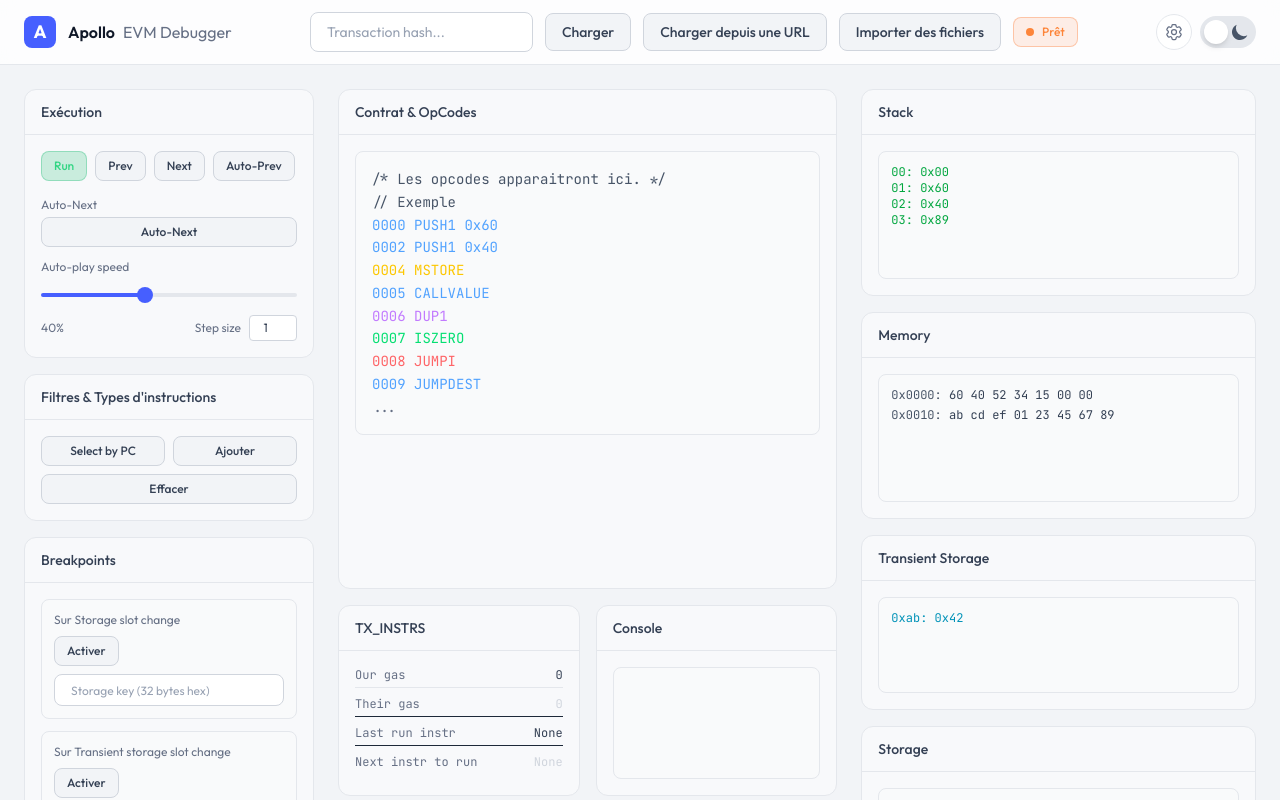
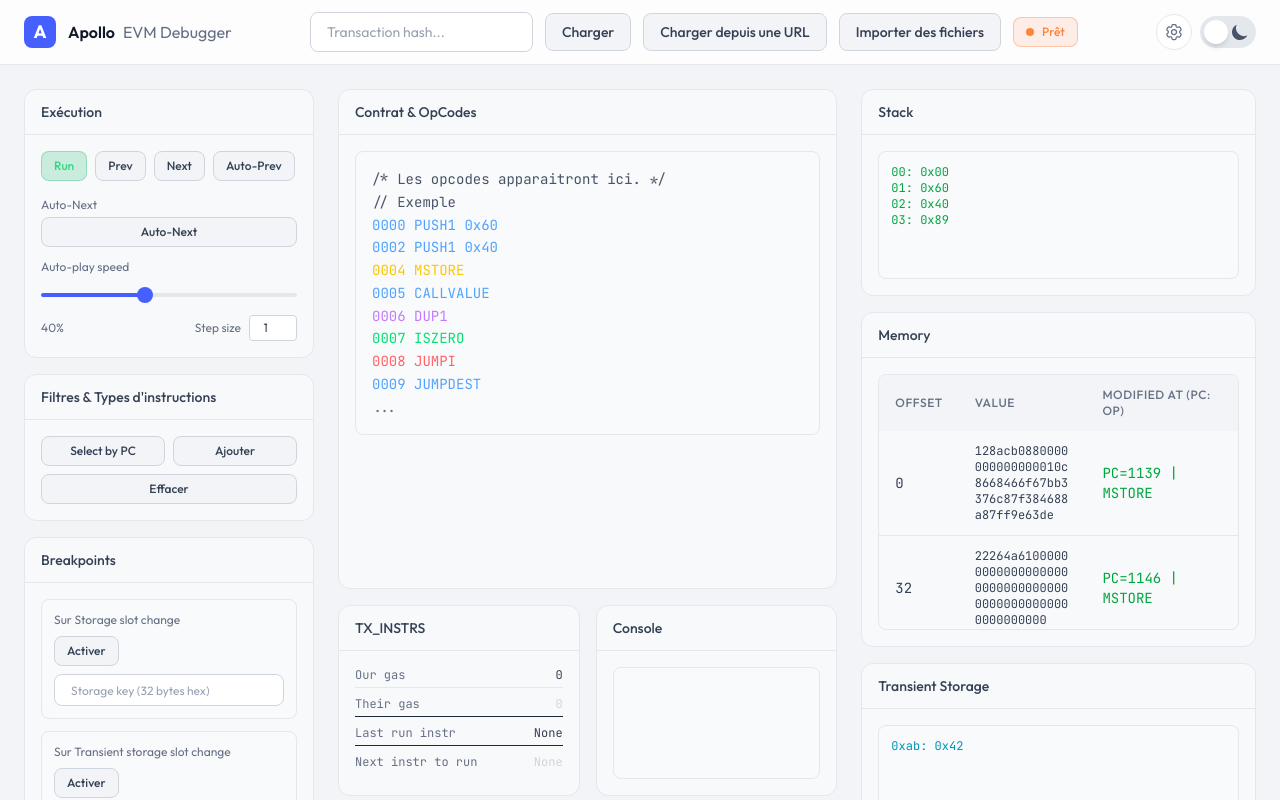
Before and after one commit to Samet-stack/Smart-Contract-Debugger, a React (Vite) app: page / in a window 1280 px wide. Shown: the top 800 px of the page. Built offline with nearby package versions, Linux system fonts and the light colour scheme.

Commit message:
feat: Vue mémoire avec affichage hexadécimal

```diff
--- a/package.json
+++ b/package.json
@@ -11,7 +11,8 @@
   },
   "dependencies": {
     "react": "^19.2.0",
-    "react-dom": "^19.2.0"
+    "react-dom": "^19.2.0",
+    "tailadmin-react": "file:../tailadmin-react-typescript-pro-2.0-main"
   },
   "devDependencies": {
     "@eslint/js": "^9.39.1",
--- a/src/App.tsx
+++ b/src/App.tsx
@@ -5,9 +5,23 @@ import Card from "./ui-lib/components/Card";
 import ThemeToggle from "./ui-lib/components/ThemeToggle";
 import SettingsButton from "./ui-lib/components/SettingsButton";
 import RangeInput from "./ui-lib/components/RangeInput";
+import MemoryView from "./features/memory/MemoryView";
+import type { MemorySegment } from "./types/MemorySegment";
 
 export default function App() {
   const [speed, setSpeed] = useState(40);
+
+  // Mock data for Memory View (données temporaires pour tester)  j'ai mis des données pour tester juste l'affichage en résultat
+  const mockMemorySegments: MemorySegment[] = [
+    { offset: 0, value: "128acb0880000000000000010c8668466f67bb3376c87f384688a87ff9e63de", modifiedAt: { pc: 1139, opcode: "MSTORE" } },
+    { offset: 32, value: "22264a61000000000000000000000000000000000000000000000000000000", modifiedAt: { pc: 1146, opcode: "MSTORE" } },
+    { offset: 64, value: "0000000100000000000000000000000000000000000000000000000000000000", modifiedAt: { pc: 1154, opcode: "MSTORE" } },
+    { offset: 96, value: "10c866840000000000000000000000000000000000000000000000000000001", modifiedAt: { pc: 1193, opcode: "MSTORE" } },
+    { offset: 128, value: "000276a4000000000000000000000000000000000000000000000000000000", modifiedAt: { pc: 1184, opcode: "MSTORE" } },
+    { offset: 160, value: "00000a00000000000000000000000000000000000000000000000000000000", modifiedAt: { pc: 1198, opcode: "MSTORE" } },
+    { offset: 192, value: "000000e0800028ab20253eada6d85fceceeea5cd3f659281410347b7e6381de6", modifiedAt: { pc: 1202, opcode: "MSTORE" } },
+    { offset: 224, value: "5afa210680000000000000000000a03155acd9f75915fcc21d34035f440da7", modifiedAt: { pc: 1208, opcode: "CALLDATACOPY" } },
+  ];
 
   return (
     <div className="min-h-screen bg-gray-100 text-gray-900 dark:bg-gray-950 dark:text-gray-100 transition-colors duration-300">
@@ -192,10 +206,7 @@ export default function App() {
 
             {/* Memory */}
             <Card title="Memory">
-              <div className="h-32 overflow-auto rounded-lg border border-gray-200 bg-gray-50 dark:border-gray-800 dark:bg-gray-950 p-3 font-mono text-xs text-gray-700 dark:text-gray-300">
-                <div className="mb-1"><span className="text-gray-600">0x0000:</span> 60 40 52 34 15 00 00</div>
-                <div><span className="text-gray-600">0x0010:</span> ab cd ef 01 23 45 67 89</div>
-              </div>
+              <MemoryView segments={mockMemorySegments} className="max-h-64" />
             </Card>
 
             {/* Transient Storage */}
--- /dev/null
+++ b/src/features/memory/MemoryView.tsx
@@ -0,0 +1,67 @@
+// MemoryView.tsx
+// Ce composant affiche les segments mémoire de l'EVM sous forme de tableau.
+// Chaque ligne montre : Offset (position), Value (valeur hex), et l'instruction
+// DÉPENDANCES :
+//   - Table (de ui-lib) : Composant tableau réutilisable
+//   - MemorySegment (type) : Structure des données mémoire
+
+import { Table, TableHeader, TableBody, TableRow, TableCell } from "../../ui-lib/components/Table";
+import type { MemorySegment } from "../../types/MemorySegment";
+
+// Props du composant : segments = tableau de données, className = style optionnel
+interface MemoryViewProps {
+    segments: MemorySegment[];
+    className?: string;
+}
+
+export default function MemoryView({ segments, className = "" }: MemoryViewProps) {
+
+    return (
+        // Conteneur avec scroll horizontal si la table est trop large
+        <div className={`overflow-x-auto rounded-lg border border-gray-200 dark:border-gray-700 ${className}`}>
+            <Table>
+                {/* EN-TÊTE DU TABLEAU - 3 colonnes */}
+                <TableHeader>
+                    <TableRow>
+                        <TableCell isHeader>Offset</TableCell>
+                        <TableCell isHeader>Value</TableCell>
+                        <TableCell isHeader>Modified at (PC: OP)</TableCell>
+                    </TableRow>
+                </TableHeader>
+
+                {/* CORPS DU TABLEAU - Une ligne par segment mémoire */}
+                <TableBody>
+                    {segments.map((segment) => (
+                        <TableRow key={segment.offset}>
+                            {/* Colonne 1 : Position en mémoire (0, 32, 64...) */}
+                            <TableCell className="text-blue-500 dark:text-blue-400">
+                                {segment.offset}
+                            </TableCell>
+
+                            {/* Colonne 2 : Valeur hexadécimale stockée */}
+                            {/* break-all = permet de couper les longues chaînes */}
+                            <TableCell className="max-w-xs break-all text-xs" title={segment.value}>
+                                {segment.value}
+                            </TableCell>
+
+                            {/* Colonne 3 : Instruction qui a modifié ce segment */}
+                            {/* Affiche le Program Counter (PC) et l'Opcode (MSTORE, etc.) */}
+                            <TableCell className="text-green-600 dark:text-green-400">
+                                PC={segment.modifiedAt.pc} | {segment.modifiedAt.opcode}
+                            </TableCell>
+                        </TableRow>
+                    ))}
+
+                    {/* Message si aucun segment à afficher */}
+                    {segments.length === 0 && (
+                        <TableRow>
+                            <TableCell className="text-center text-gray-500 italic" colSpan={3}>
+                                Aucun segment mémoire à afficher
+                            </TableCell>
+                        </TableRow>
+                    )}
+                </TableBody>
+            </Table>
+        </div>
+    );
+}
--- /dev/null
+++ b/src/types/MemorySegment.ts
@@ -0,0 +1,20 @@
+// MemorySegment.ts
+// Ce type représente un segment de mémoire dans l'EVM.
+// en fonction du feed back de thomas, j'ai fais une structure plus simple
+
+export interface MemorySegment {
+    // Position en mémoire (adresse). Ex: 0, 32, 64, 96...
+    offset: number;
+
+    // Valeur hexadécimale stockée à cet offset
+    value: string;
+
+    // Information sur l'instruction qui a modifié ce segment
+    modifiedAt: {
+        // Program Counter (PC) : position de l'instruction dans le bytecode
+        pc: number;
+
+        // Opcode : nom de l'instruction EVM (MSTORE, CALLDATACOPY, etc.)
+        opcode: string;
+    };
+}
--- /dev/null
+++ b/src/ui-lib/components/Table.tsx
@@ -0,0 +1,90 @@
+// Composant Table réutilisable (adapté de TailAdmin)
+// Utilisé pour afficher des données tabulaires (Memory, Stack, etc.)
+import type { ReactNode } from "react";
+
+// Props for Table
+interface TableProps {
+    children: ReactNode;
+    className?: string;
+}
+
+// Props for TableHeader
+interface TableHeaderProps {
+    children: ReactNode;
+    className?: string;
+}
+
+// Props for TableBody
+interface TableBodyProps {
+    children: ReactNode;
+    className?: string;
+}
+
+// Props for TableRow
+interface TableRowProps {
+    children: ReactNode;
+    className?: string;
+}
+
+// Props for TableCell
+interface TableCellProps {
+    children: ReactNode;
+    isHeader?: boolean;
+    className?: string;
+    title?: string;       // Tooltip on hover
+    colSpan?: number;     // Column span
+}
+
+// Table Component
+const Table: React.FC<TableProps> = ({ children, className = "" }) => {
+    return (
+        <table className={`min-w-full text-sm ${className}`}>
+            {children}
+        </table>
+    );
+};
+
+// TableHeader Component
+const TableHeader: React.FC<TableHeaderProps> = ({ children, className = "" }) => {
+    return (
+        <thead className={`bg-gray-100 dark:bg-gray-800 ${className}`}>
+            {children}
+        </thead>
+    );
+};
+
+// TableBody Component
+const TableBody: React.FC<TableBodyProps> = ({ children, className = "" }) => {
+    return (
+        <tbody className={`divide-y divide-gray-200 dark:divide-gray-700 ${className}`}>
+            {children}
+        </tbody>
+    );
+};
+
+// TableRow Component
+const TableRow: React.FC<TableRowProps> = ({ children, className = "" }) => {
+    return (
+        <tr className={`hover:bg-gray-50 dark:hover:bg-gray-800/50 transition-colors ${className}`}>
+            {children}
+        </tr>
+    );
+};
+
+// TableCell Component
+const TableCell: React.FC<TableCellProps> = ({
+    children,
+    isHeader = false,
+    className = "",
+    title,
+    colSpan,
+}) => {
+    const CellTag = isHeader ? "th" : "td";
+    const baseClasses = isHeader
+        ? "px-4 py-3 text-left text-xs font-medium text-gray-500 uppercase tracking-wider dark:text-gray-400"
+        : "px-4 py-3 text-gray-700 dark:text-gray-300 font-mono";
+
+    return <CellTag className={`${baseClasses} ${className}`} title={title} colSpan={colSpan}>{children}</CellTag>;
+};
+
+export { Table, TableHeader, TableBody, TableRow, TableCell };
```
Also changed, not shown: 1 other file (tests, documents, lock files or other folders).
